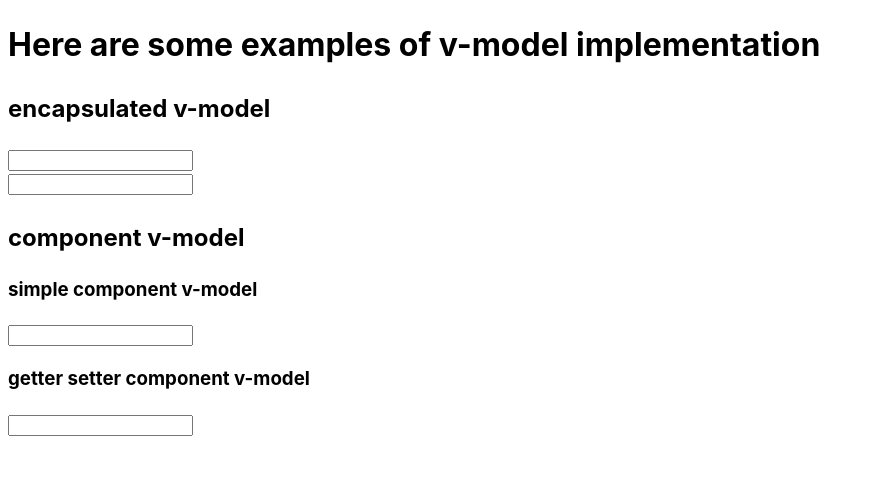
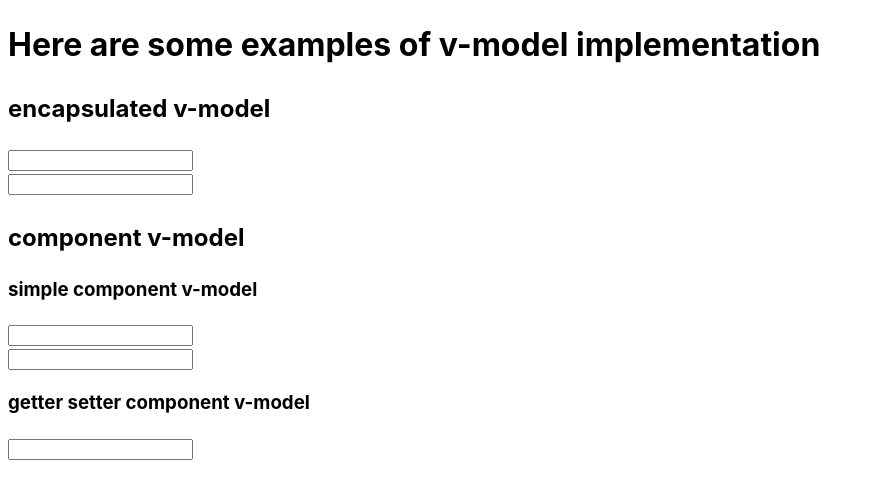
Before and after one commit to JacobGlitcher/components-in-depth, a Vue app: page / in a window 1280 px wide. Shown: the top 498 px of the page, without its empty margins (0-874 px from the left). Built offline with nearby package versions, Linux system fonts and the light colour scheme.

Commit message:
used multiple v-model bindings

```diff
--- a/src/components/component-bind/FirstChildComponent.vue
+++ b/src/components/component-bind/FirstChildComponent.vue
@@ -1,11 +1,20 @@
 <script setup>
-defineProps(['firstMessage'])
-defineEmits(['update:firstMessage'])
+defineProps(['firstMessage', 'firstSubMessageMessage'])
+defineEmits(['update:firstMessage', 'update:firstSubMessageMessage'])
 </script>
 
 <template>
-  <input
-      :value="firstMessage"
-      @input="$emit('update:firstMessage', $event.target.value)"
-  />
+  <div>
+    <input
+        :value="firstMessage"
+        @input="$emit('update:firstMessage', $event.target.value)"
+    /> {{ firstMessage }}
+  </div>
+
+  <div>
+    <input
+        :value="firstSubMessageMessage"
+        @input="$emit('update:firstSubMessageMessage', $event.target.value)"
+    /> {{ firstSubMessageMessage }}
+  </div>
 </template>
--- a/src/components/component-bind/ParentComponent.vue
+++ b/src/components/component-bind/ParentComponent.vue
@@ -5,13 +5,17 @@ import FirstChildComponent from "./FirstChildComponent.vue";
 import SecondChildComponent from "./SecondChildComponent.vue";
 
 const firstMessage = ref("")
+const firstSubMessageMessage = ref("")
 const secondMessage = ref("")
 </script>
 
 <template>
   <div>
     <h3>simple component v-model</h3>
-    <FirstChildComponent v-model:firstMessage="firstMessage"/> {{ firstMessage }}
+    <FirstChildComponent
+        v-model:firstMessage="firstMessage"
+        v-model:firstSubMessageMessage="firstSubMessageMessage"
+    />
   </div>
   <div>
     <h3>getter setter component v-model</h3>
```
